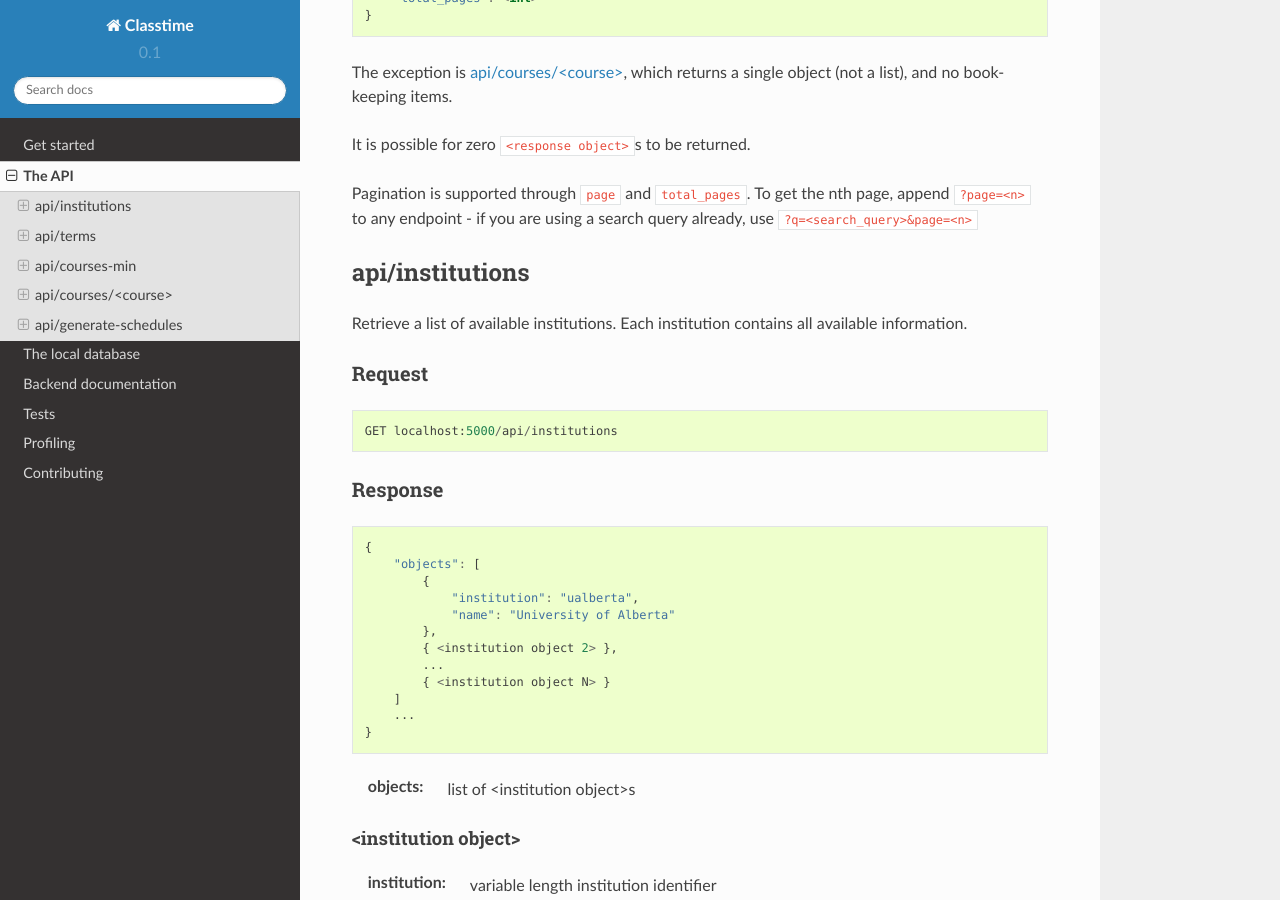
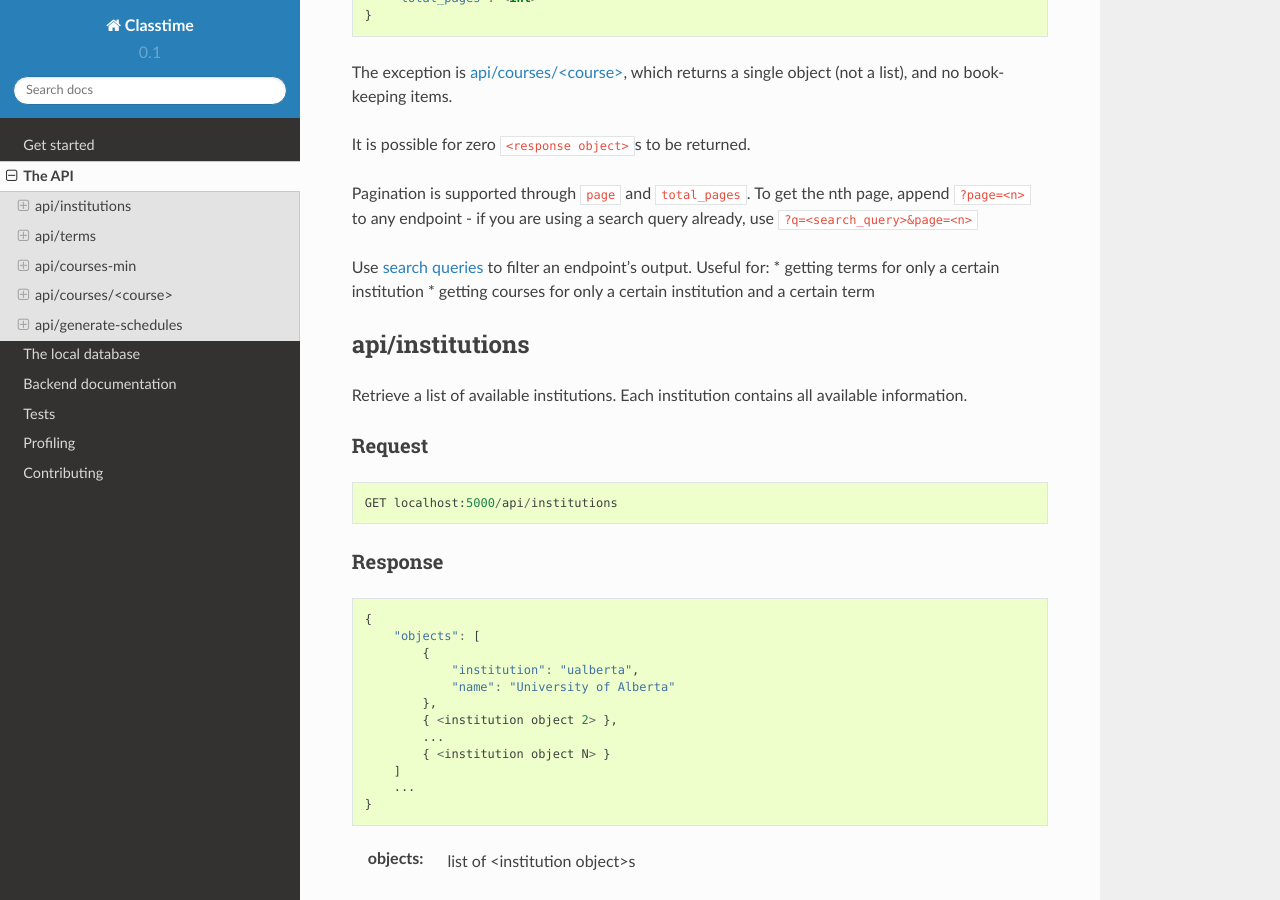
Before and after one commit to ahoskins/Winston, a Sphinx documentation site: the page built from docs/the-api.rst, in a window 1280 px wide and 900 px high, scrolled down 491 px. Built offline with Sphinx 7.4.7 and the Read the Docs theme 2.0.0, drawn with Linux system fonts in a browser that asks for light colours.

Commit message:
docs(api): add info about search queries, and add a link to the flask-restless search query docs

```diff
--- a/docs/the-api.rst
+++ b/docs/the-api.rst
@@ -28,6 +28,10 @@ The exception is :ref:`api/courses/\<course> <api-courses>`, which returns a sin
 It is possible for zero ``<response object>``\ s to be returned.
 
 Pagination is supported through ``page`` and ``total_pages``. To get the nth page, append ``?page=<n>`` to any endpoint - if you are using a search query already, use ``?q=<search_query>&page=<n>``
+
+Use `search queries <http://flask-restless.readthedocs.org/en/latest/searchformat.html#searchformat>`__ to filter an endpoint's output. Useful for:
+* getting terms for only a certain institution
+* getting courses for only a certain institution and a certain term
 
 .. _api-institutions
 
```
